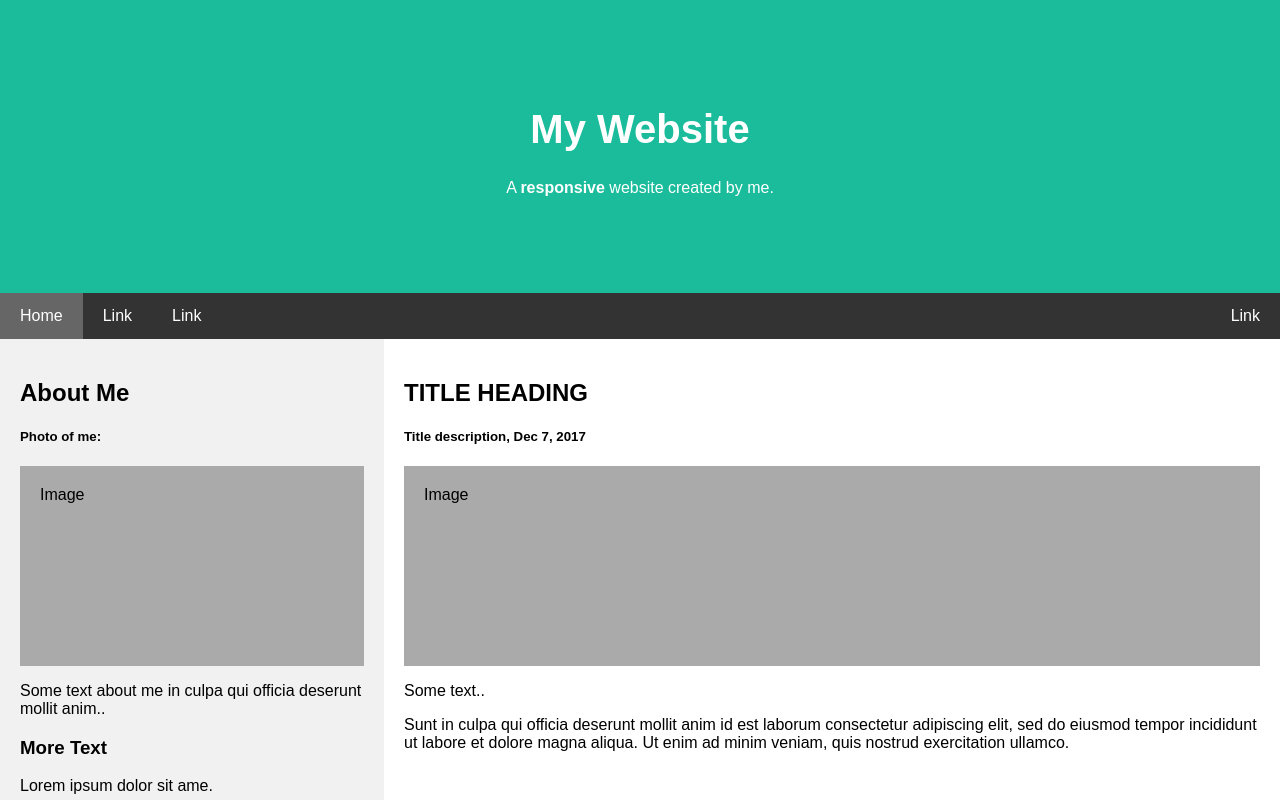
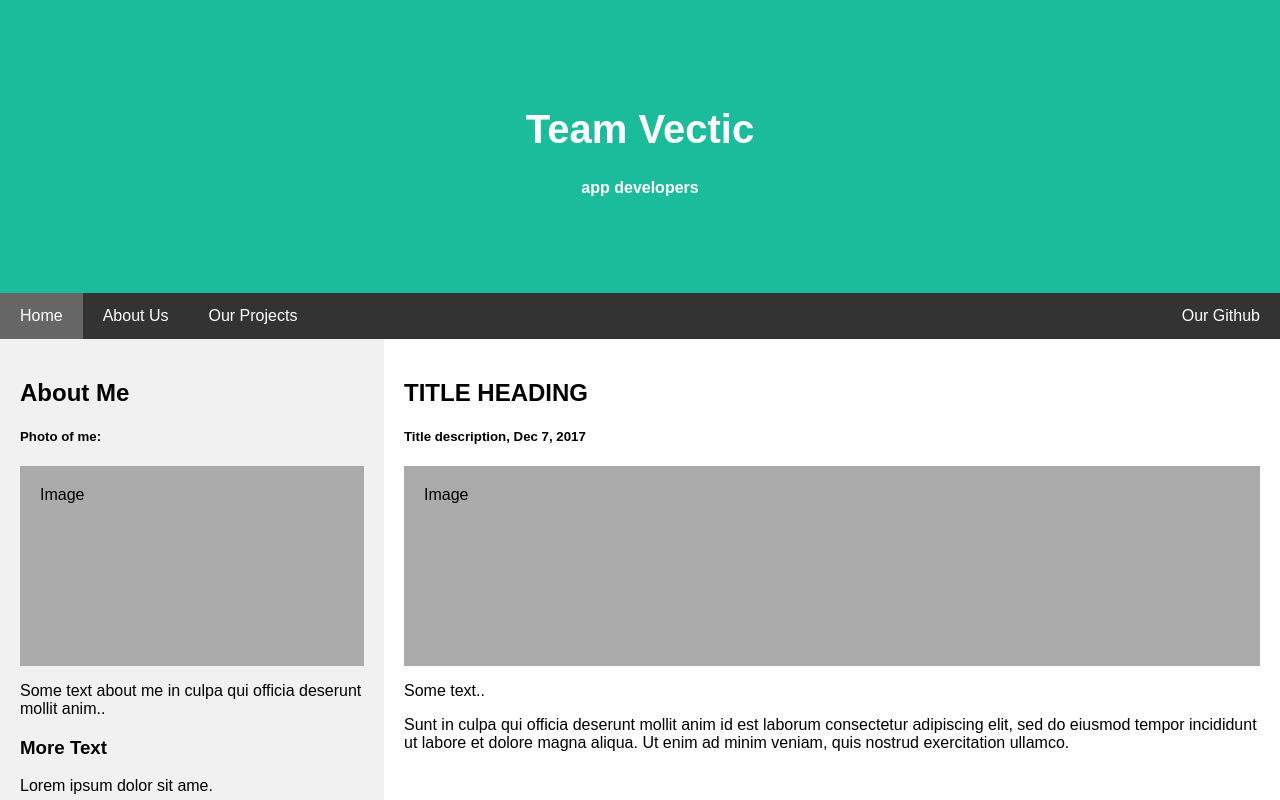
Before and after one commit to team-vectic/team, a plain HTML site: page index.html in a window 1280 px wide. Shown: the top 800 px of the page. Drawn offline with Linux system fonts and the light colour scheme.

Commit message:
Update index.html

```diff
--- a/index.html
+++ b/index.html
@@ -123,15 +123,15 @@ body {
 <body>
 
 <div class="header">
-  <h1>My Website</h1>
-  <p>A <b>responsive</b> website created by me.</p>
+  <h1>Team Vectic</h1>
+  <p> <b>app developers</b></p>
 </div>
 
 <div class="navbar">
   <a href="#" class="active">Home</a>
-  <a href="#">Link</a>
-  <a href="#">Link</a>
-  <a href="#" class="right">Link</a>
+  <a href="#">About Us</a>
+  <a href="#">Our Projects</a>
+  <a href="#" class="right">Our Github</a>
 </div>
 
 <div class="row">
```
